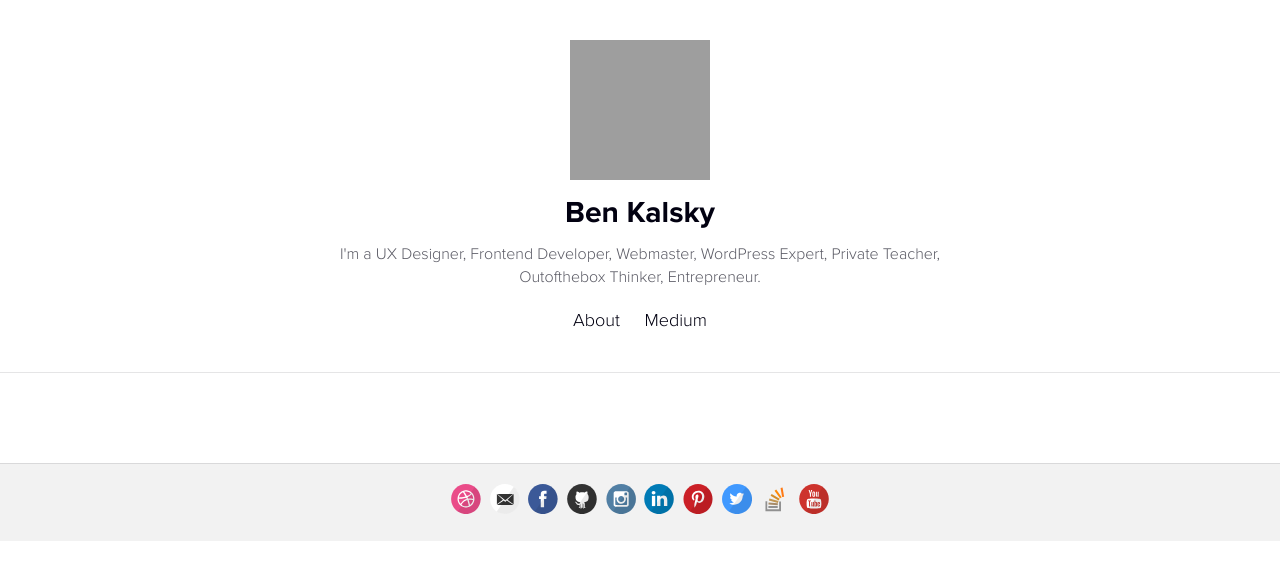
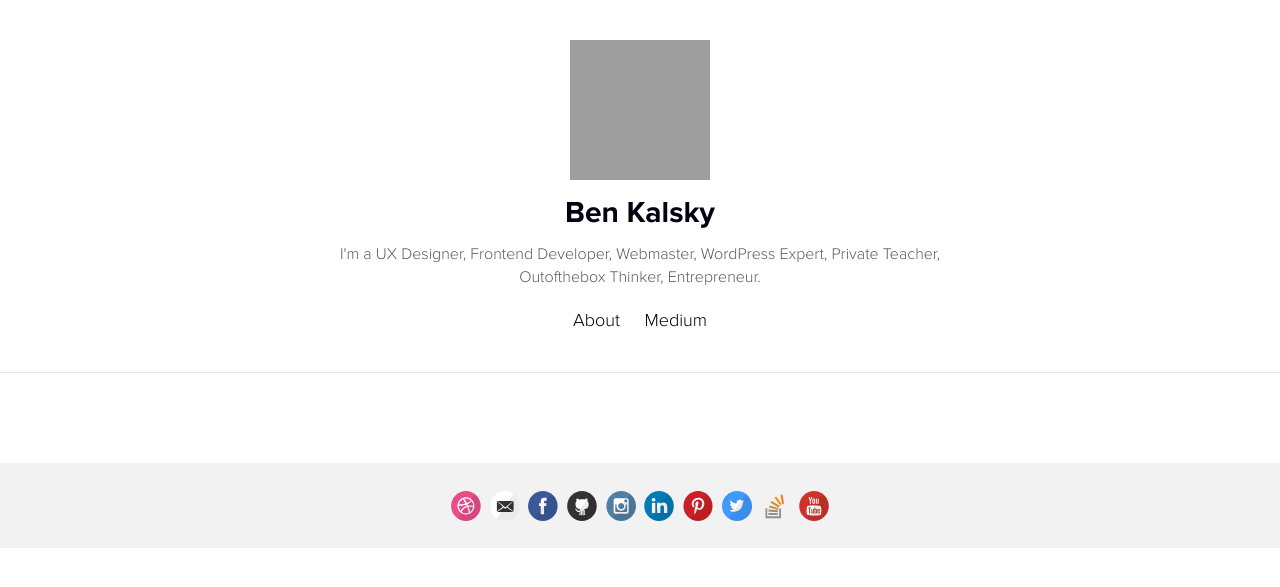
Before and after one commit to BenKalsky/benkalsky.github.io, a Jekyll site: the page built from index.html, in a window 1280 px wide. Shown: the top 587 px of the page. Built offline with Jekyll 4.4.1, drawn with Linux system fonts in a browser that asks for light colours; nearby versions of some CDN libraries; grey boxes are pictures that could not be loaded.

Commit message:
Update layout.scss

```diff
--- a/_sass/layout.scss
+++ b/_sass/layout.scss
@@ -83,12 +83,11 @@
 
 .wrapper-footer {
   margin-top: 50px;
-  border-top: 1px solid rgba($darkBlue, .1);
   background-color: rgba($darkBlue, .05);
 }
 
 footer {
-  padding: 20px;
+  padding: 28px 20px 20px;
   text-align: center;
 
   a {
```
